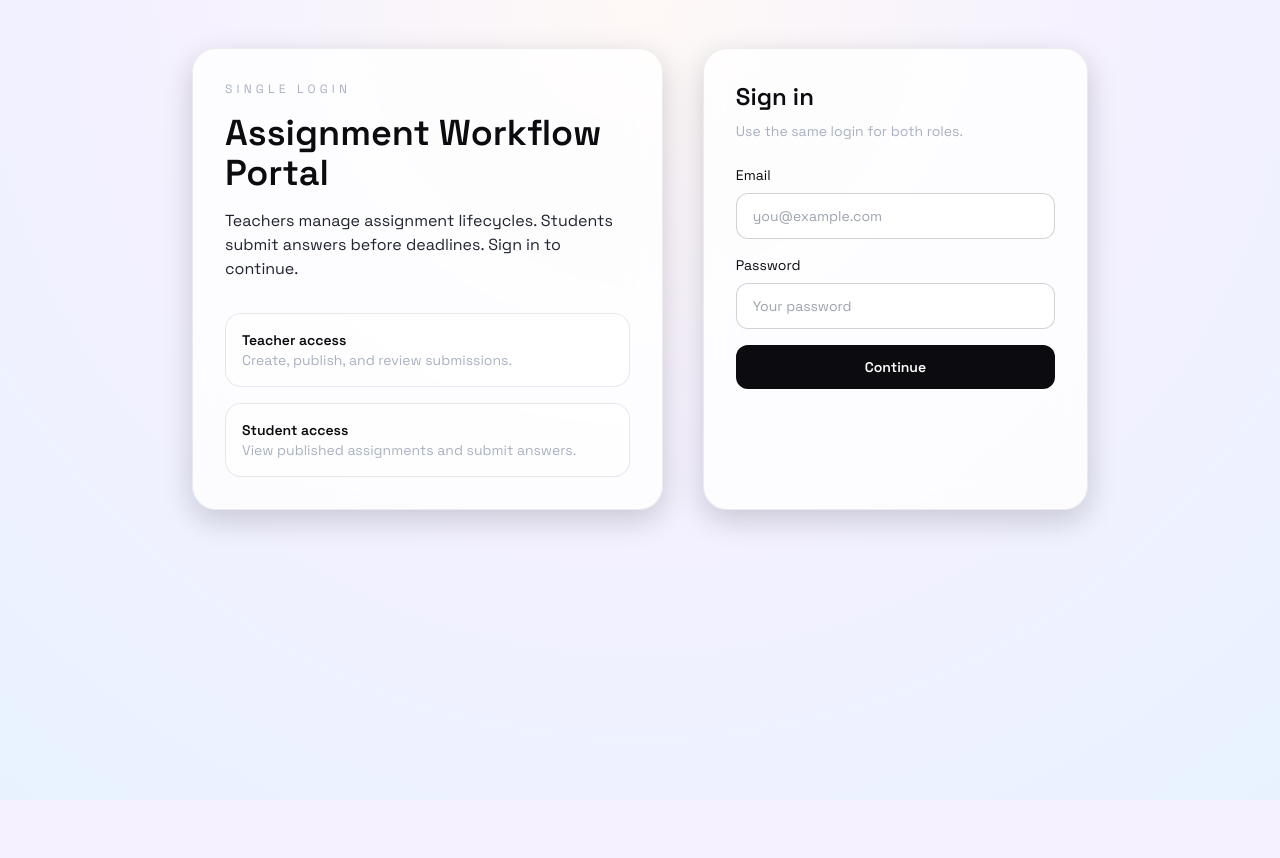
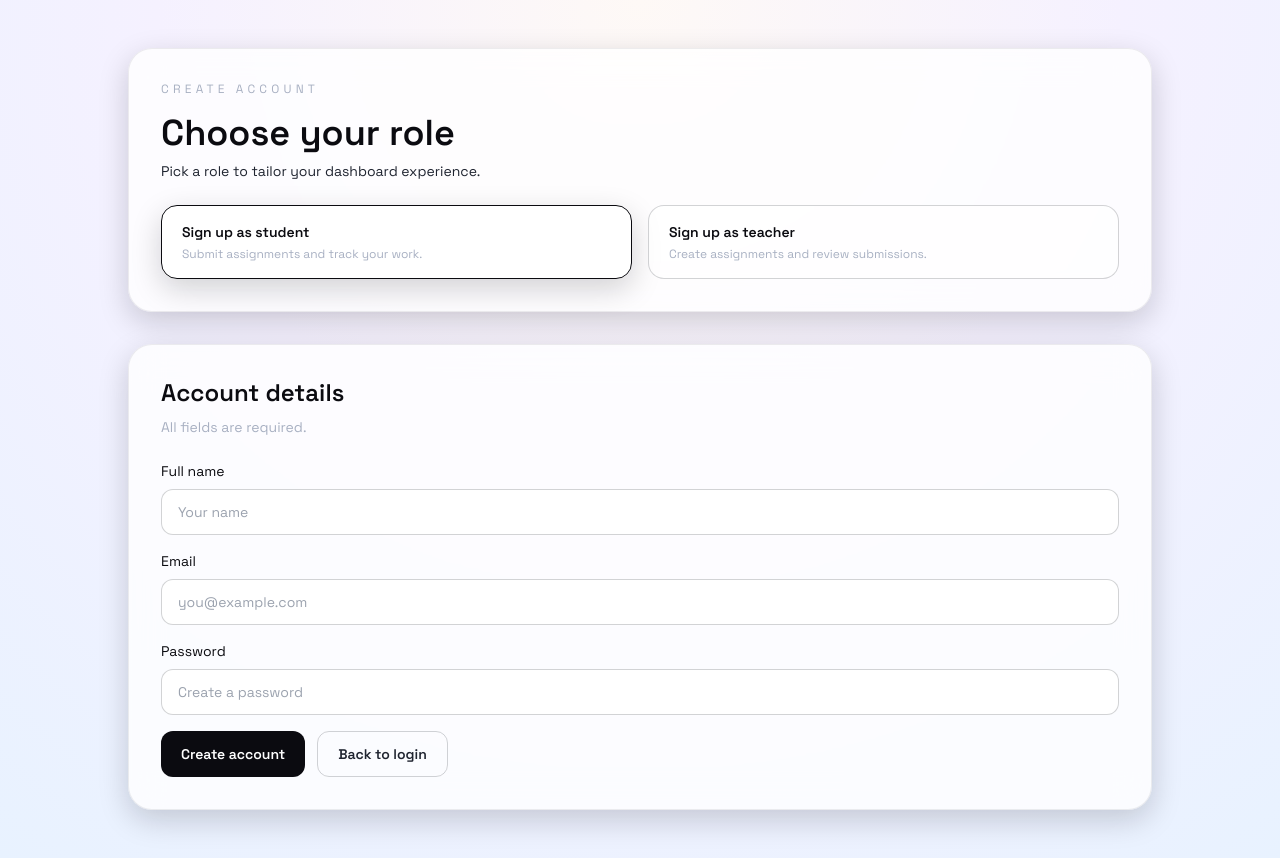
Before and after one commit to Khyati-Kapil/tailsweb-frontend, a React (Vite) app: page /signup in a window 1280 px wide. Before the commit this address led to /. Before the commit the page ends 800 px from the top, so only its background shows below. Built offline with nearby package versions, Linux system fonts and the light colour scheme; no server answers.

Commit message:
Add signup flow with role selection

```diff
--- a/src/App.jsx
+++ b/src/App.jsx
@@ -1,5 +1,6 @@
 import { Routes, Route, Navigate } from 'react-router-dom';
 import Login from './pages/Login';
+import Signup from './pages/Signup';
 import TeacherDashboard from './pages/TeacherDashboard';
 import StudentDashboard from './pages/StudentDashboard';
 import ProtectedRoute from './components/ProtectedRoute';
@@ -13,6 +14,7 @@ const App = () => {
   return (
     <Routes>
       <Route path="/" element={token ? <Navigate to={landing} replace /> : <Login />} />
+      <Route path="/signup" element={<Signup />} />
       <Route
         path="/teacher"
         element={
--- a/src/pages/Login.jsx
+++ b/src/pages/Login.jsx
@@ -48,6 +48,13 @@ const Login = () => {
                 <p className="text-sm text-fog">View published assignments and submit answers.</p>
               </div>
             </div>
+            <button
+              type="button"
+              onClick={() => navigate('/signup')}
+              className="mt-6 rounded-xl border border-ink px-4 py-3 text-sm font-semibold text-ink"
+            >
+              Create an account
+            </button>
           </section>
           <section className="card-surface rounded-3xl p-8 shadow-soft">
             <h2 className="text-2xl font-semibold text-ink">Sign in</h2>
--- /dev/null
+++ b/src/pages/Signup.jsx
@@ -0,0 +1,130 @@
+import { useState } from 'react';
+import { useNavigate } from 'react-router-dom';
+import api from '../api/client';
+import { useAuth } from '../context/AuthContext';
+
+const roles = [
+  { key: 'student', title: 'Sign up as student', detail: 'Submit assignments and track your work.' },
+  { key: 'teacher', title: 'Sign up as teacher', detail: 'Create assignments and review submissions.' }
+];
+
+const Signup = () => {
+  const [role, setRole] = useState('student');
+  const [name, setName] = useState('');
+  const [email, setEmail] = useState('');
+  const [password, setPassword] = useState('');
+  const [error, setError] = useState('');
+  const [loading, setLoading] = useState(false);
+  const navigate = useNavigate();
+  const { login } = useAuth();
+
+  const handleSubmit = async (event) => {
+    event.preventDefault();
+    setError('');
+    setLoading(true);
+
+    try {
+      const response = await api.post('/auth/register', { name, email, password, role });
+      if (response.data?.token) {
+        login(response.data);
+        navigate(role === 'teacher' ? '/teacher' : '/student', { replace: true });
+      } else {
+        navigate('/', { replace: true });
+      }
+    } catch (err) {
+      const message = err.response?.data?.error || 'Signup failed';
+      setError(message);
+    } finally {
+      setLoading(false);
+    }
+  };
+
+  return (
+    <div className="min-h-screen px-6 py-12">
+      <div className="mx-auto max-w-5xl">
+        <section className="card-surface rounded-3xl p-8 shadow-soft">
+          <p className="text-xs uppercase tracking-[0.35em] text-fog">Create account</p>
+          <h1 className="mt-4 text-4xl font-semibold text-ink">Choose your role</h1>
+          <p className="mt-2 text-sm text-slate">Pick a role to tailor your dashboard experience.</p>
+          <div className="mt-6 grid gap-4 md:grid-cols-2">
+            {roles.map((option) => (
+              <button
+                key={option.key}
+                type="button"
+                onClick={() => setRole(option.key)}
+                className={`rounded-2xl border px-5 py-4 text-left transition ${
+                  role === option.key
+                    ? 'border-ink bg-white/80 shadow-soft'
+                    : 'border-slate/20 bg-white/60 hover:border-ink'
+                }`}
+              >
+                <p className="text-sm font-semibold text-ink">{option.title}</p>
+                <p className="mt-1 text-xs text-fog">{option.detail}</p>
+              </button>
+            ))}
+          </div>
+        </section>
+
+        <section className="mt-8 card-surface rounded-3xl p-8 shadow-soft">
+          <h2 className="text-2xl font-semibold text-ink">Account details</h2>
+          <p className="mt-2 text-sm text-fog">All fields are required.</p>
+          <form className="mt-6 grid gap-4" onSubmit={handleSubmit}>
+            <label className="grid gap-2 text-sm text-ink">
+              Full name
+              <input
+                type="text"
+                value={name}
+                onChange={(event) => setName(event.target.value)}
+                className="rounded-xl border border-slate/20 bg-white/80 px-4 py-3 text-sm text-ink outline-none focus:border-ink"
+                placeholder="Your name"
+                required
+              />
+            </label>
+            <label className="grid gap-2 text-sm text-ink">
+              Email
+              <input
+                type="email"
+                value={email}
+                onChange={(event) => setEmail(event.target.value)}
+                className="rounded-xl border border-slate/20 bg-white/80 px-4 py-3 text-sm text-ink outline-none focus:border-ink"
+                placeholder="you@example.com"
+                required
+              />
+            </label>
+            <label className="grid gap-2 text-sm text-ink">
+              Password
+              <input
+                type="password"
+                value={password}
+                onChange={(event) => setPassword(event.target.value)}
+                className="rounded-xl border border-slate/20 bg-white/80 px-4 py-3 text-sm text-ink outline-none focus:border-ink"
+                placeholder="Create a password"
+                minLength={6}
+                required
+              />
+            </label>
+            {error && <p className="rounded-xl border border-coral/40 bg-coral/10 px-4 py-3 text-sm text-coral">{error}</p>}
+            <div className="flex flex-wrap gap-3">
+              <button
+                type="submit"
+                disabled={loading}
+                className="rounded-xl bg-ink px-5 py-3 text-sm font-semibold text-white transition hover:bg-slate disabled:opacity-70"
+              >
+                {loading ? 'Creating...' : 'Create account'}
+              </button>
+              <button
+                type="button"
+                onClick={() => navigate('/', { replace: true })}
+                className="rounded-xl border border-slate/20 px-5 py-3 text-sm font-semibold text-slate"
+              >
+                Back to login
+              </button>
+            </div>
+          </form>
+        </section>
+      </div>
+    </div>
+  );
+};
+
+export default Signup;
```
